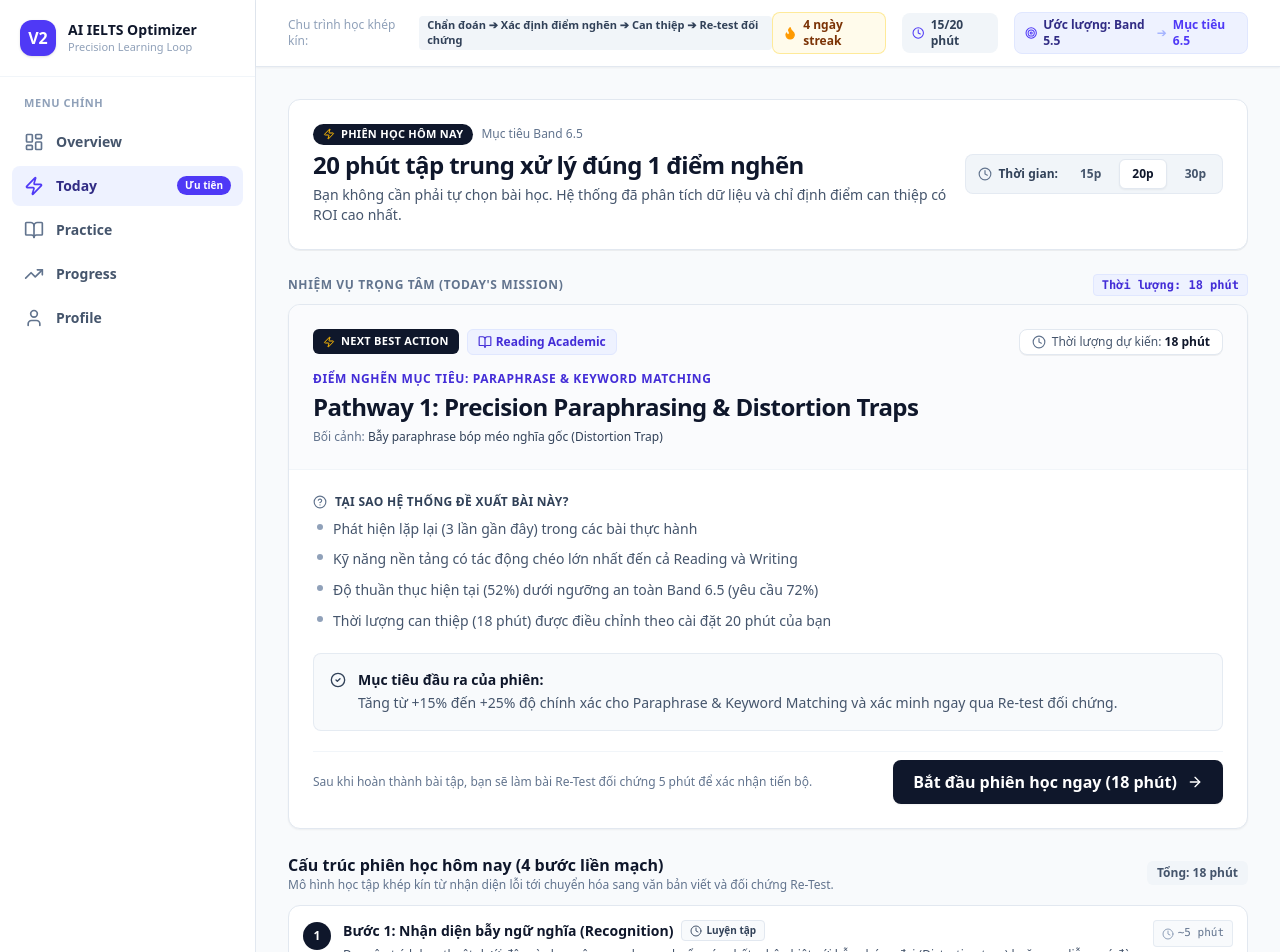
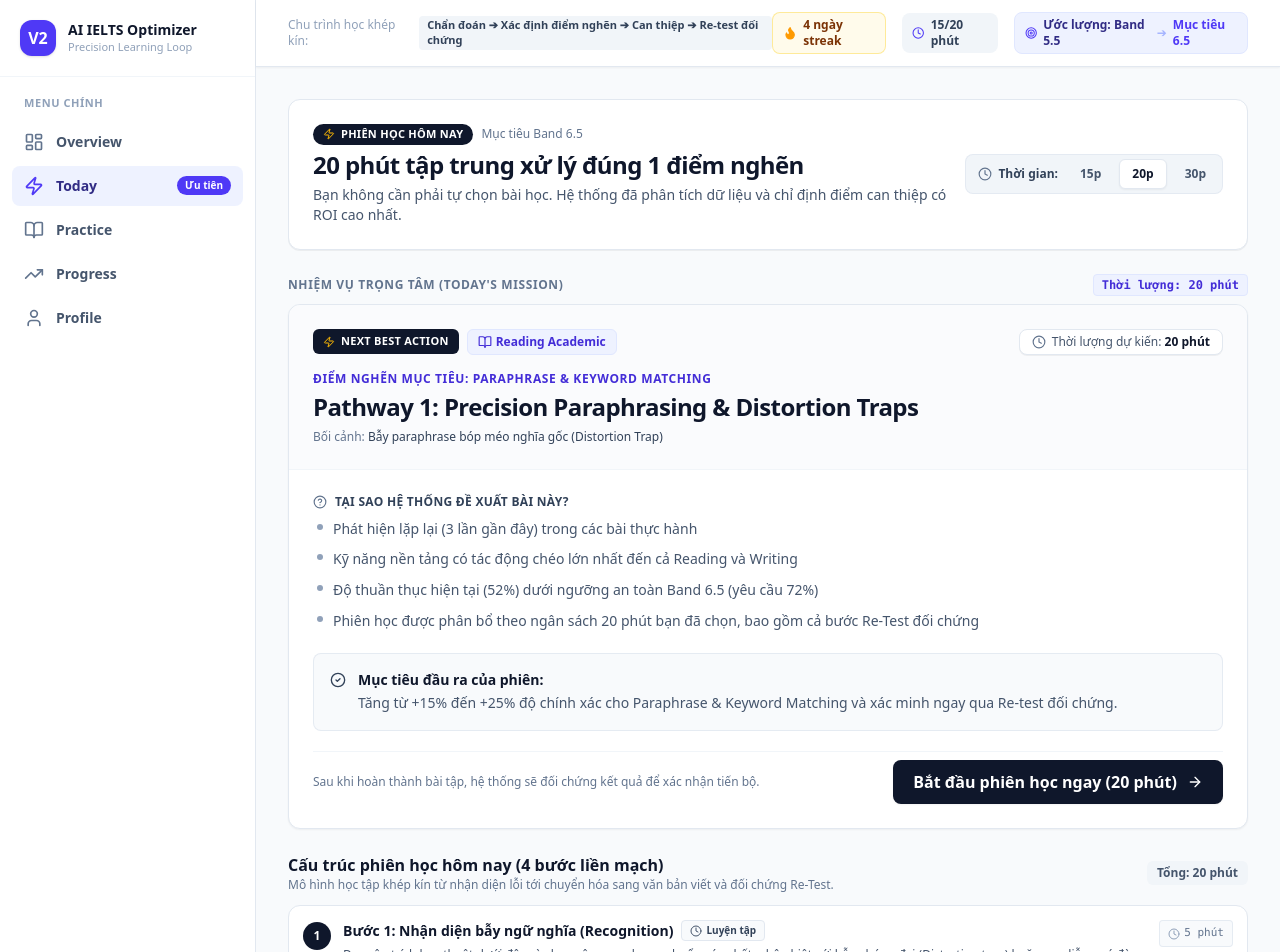
Before and after one commit to aukhaicuong123-bit/Web-Ielts-AIStudio-V2, a React (Vite) app: page / in a window 1280 px wide. Shown: the top 952 px of the page. Built offline with nearby package versions, Linux system fonts and the light colour scheme.

Commit message:
Fix adaptive session time budgeting

```diff
--- a/src/components/learning/MicroSessionBreakdown.tsx
+++ b/src/components/learning/MicroSessionBreakdown.tsx
@@ -13,13 +13,16 @@ import {
 
 export interface MicroSessionBreakdownProps {
   pathway: MicroPathway;
+  sessionMinutes?: number;
   className?: string;
 }
 
 export const MicroSessionBreakdown: React.FC<MicroSessionBreakdownProps> = ({
   pathway,
+  sessionMinutes,
   className = ''
 }) => {
+  const effectiveMinutes = sessionMinutes ?? pathway.durationMinutes;
   const getStepTypeBadge = (type: PathwayStep['type']) => {
     switch (type) {
       case 'reading_drill':
@@ -27,35 +30,30 @@ export const MicroSessionBreakdown: React.FC<MicroSessionBreakdownProps> = ({
           label: 'Nhận diện & Bóc tách',
           icon: <BookOpen className="w-3 h-3 text-indigo-600" />,
           color: 'bg-indigo-50 text-indigo-700 border-indigo-200/80',
-          est: '~5 phút'
         };
       case 'vocab_transform':
         return {
           label: 'Chuyển hóa cấu trúc / từ vựng',
           icon: <Layers className="w-3 h-3 text-purple-600" />,
           color: 'bg-purple-50 text-purple-700 border-purple-200/80',
-          est: '~5 phút'
         };
       case 'writing_application':
         return {
           label: 'Ứng dụng vào Writing thực tế',
           icon: <PenTool className="w-3 h-3 text-emerald-600" />,
           color: 'bg-emerald-50 text-emerald-700 border-emerald-200/80',
-          est: '~5 phút'
         };
       case 'retest':
         return {
           label: 'Xác minh qua Re-Test đối chứng',
           icon: <CheckCircle2 className="w-3 h-3 text-amber-600" />,
           color: 'bg-amber-50 text-amber-700 border-amber-200/80',
-          est: '~5 phút'
         };
       default:
         return {
           label: 'Luyện tập',
           icon: <Clock className="w-3 h-3 text-slate-600" />,
           color: 'bg-slate-50 text-slate-700 border-slate-200',
-          est: '~5 phút'
         };
     }
   };
@@ -72,13 +70,21 @@ export const MicroSessionBreakdown: React.FC<MicroSessionBreakdownProps> = ({
           </p>
         </div>
         <span className="text-xs font-semibold text-slate-600 bg-slate-100 px-2.5 py-1 rounded-md">
-          Tổng: {pathway.durationMinutes} phút
+         Tổng: {effectiveMinutes} phút
         </span>
       </div>
 
       <div className="space-y-2.5">
         {pathway.steps.map((step, idx) => {
           const typeBadge = getStepTypeBadge(step.type);
+          const baseStepMinutes = Math.floor(
+  effectiveMinutes / pathway.steps.length
+);
+const remainderMinutes =
+  effectiveMinutes % pathway.steps.length;
+
+const stepMinutes =
+  baseStepMinutes + (idx < remainderMinutes ? 1 : 0);
 
           return (
             <div
@@ -112,7 +118,7 @@ export const MicroSessionBreakdown: React.FC<MicroSessionBreakdownProps> = ({
               {/* Time pill */}
               <div className="flex items-center gap-1 text-[11px] font-mono text-slate-500 bg-slate-50 px-2 py-1 rounded border border-slate-200/80 sm:flex-shrink-0 self-start">
                 <Clock className="w-3 h-3 text-slate-400" />
-                <span>{typeBadge.est}</span>
+                <span>{stepMinutes} phút</span>
               </div>
             </div>
           );
--- a/src/engine/recommendation/prioritizationEngine.ts
+++ b/src/engine/recommendation/prioritizationEngine.ts
@@ -238,8 +238,7 @@ if (topCandidate.subskillId === 'reading_cause_effect') {
     if (topCandidate.mastery < targetMasteryThreshold) {
       reasons.push(`Độ thuần thục hiện tại (${topCandidate.mastery}%) dưới ngưỡng an toàn Band ${profile.targetBand.toFixed(1)} (yêu cầu ${targetMasteryThreshold}%)`);
     }
-    reasons.push(`Thời lượng can thiệp (${matchedPathway.durationMinutes} phút) được điều chỉnh theo cài đặt ${availableMinutes} phút của bạn`);
-
+    reasons.push(`Phiên học được phân bổ theo ngân sách ${availableMinutes} phút bạn đã chọn, bao gồm cả bước Re-Test đối chứng`);
     if (topCandidate.previousRetest && topCandidate.previousRetest.status === 'needs_practice') {
       reasons.push('Biên bản Re-test gần nhất cho thấy cần thêm 1 vòng luyện tập để củng cố phản xạ');
     }
@@ -254,7 +253,7 @@ if (topCandidate.subskillId === 'reading_cause_effect') {
       targetSubskill: topCandidate.subskillId,
       targetSubskillName: topCandidate.info?.name || topCandidate.subskillId,
       targetPathwayId: matchedPathway.id,
-      estimatedMinutes: Math.min(availableMinutes, matchedPathway.durationMinutes),
+      estimatedMinutes: availableMinutes,
       priorityScore: Math.min(100, topCandidate.totalScore),
       urgency: topCandidate.totalScore >= 70 || isUrgentExam ? 'high' : 'medium',
       reasons,
--- a/src/features/today/TodayView.tsx
+++ b/src/features/today/TodayView.tsx
@@ -152,15 +152,16 @@ export const TodayView: React.FC<TodayViewProps> = ({
               action={nextAction}
               onStart={handleStartSession}
               ctaText={`Bắt đầu phiên học ngay (${nextAction.estimatedMinutes} phút)`}
-              ctaSubtext="Sau khi hoàn thành bài tập, bạn sẽ làm bài Re-Test đối chứng 5 phút để xác nhận tiến bộ."
+              ctaSubtext="Sau khi hoàn thành bài tập, hệ thống sẽ đối chứng kết quả để xác nhận tiến bộ."
             />
           </div>
 
           {/* 3. Micro-Session Step Breakdown */}
           {matchedPathway && (
             <MicroSessionBreakdown
-              pathway={matchedPathway}
-            />
+  pathway={matchedPathway}
+  sessionMinutes={selectedMinutes}
+/>
           )}
 
           {/* 4. Why this was selected: Deep Explainability Accordion */}
```
